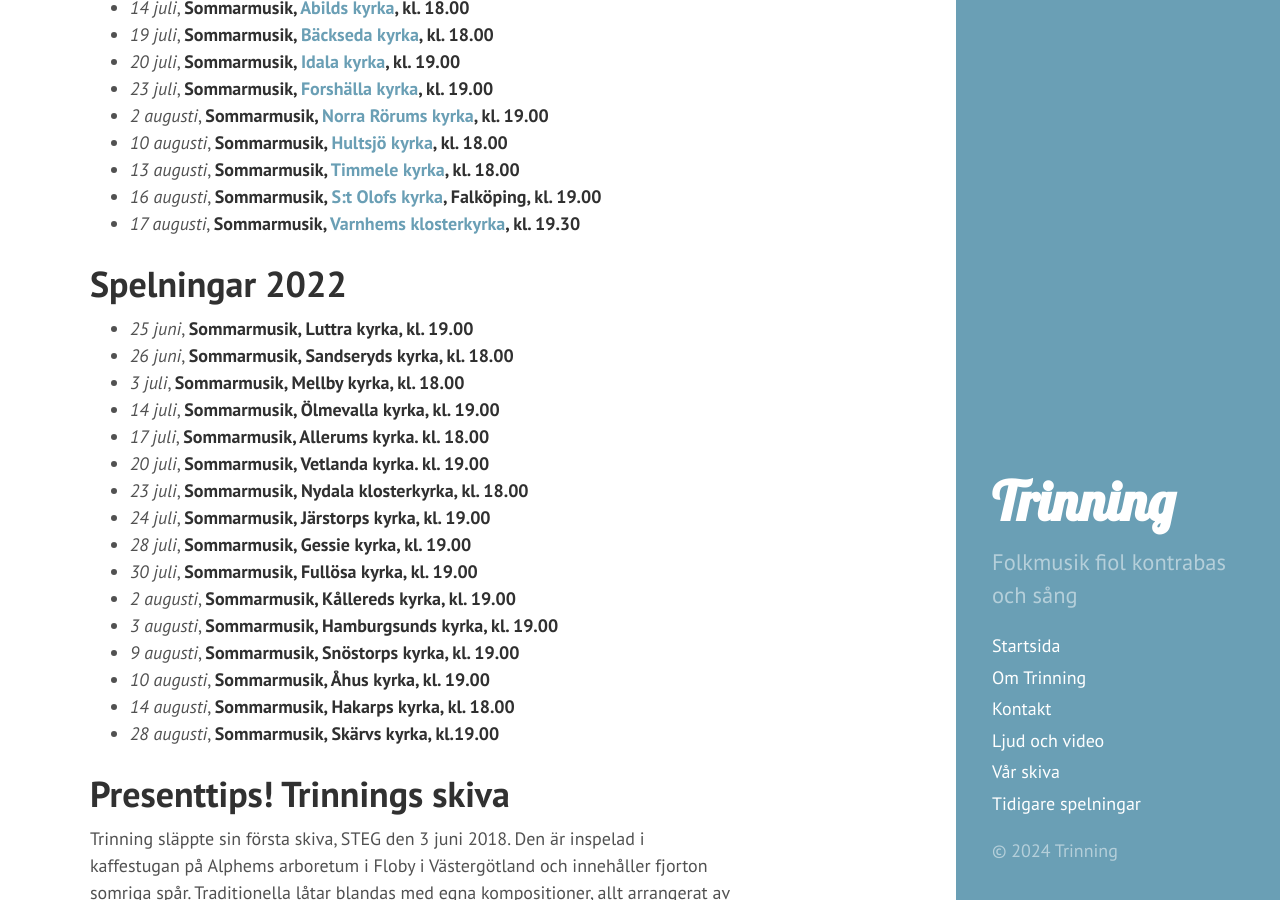
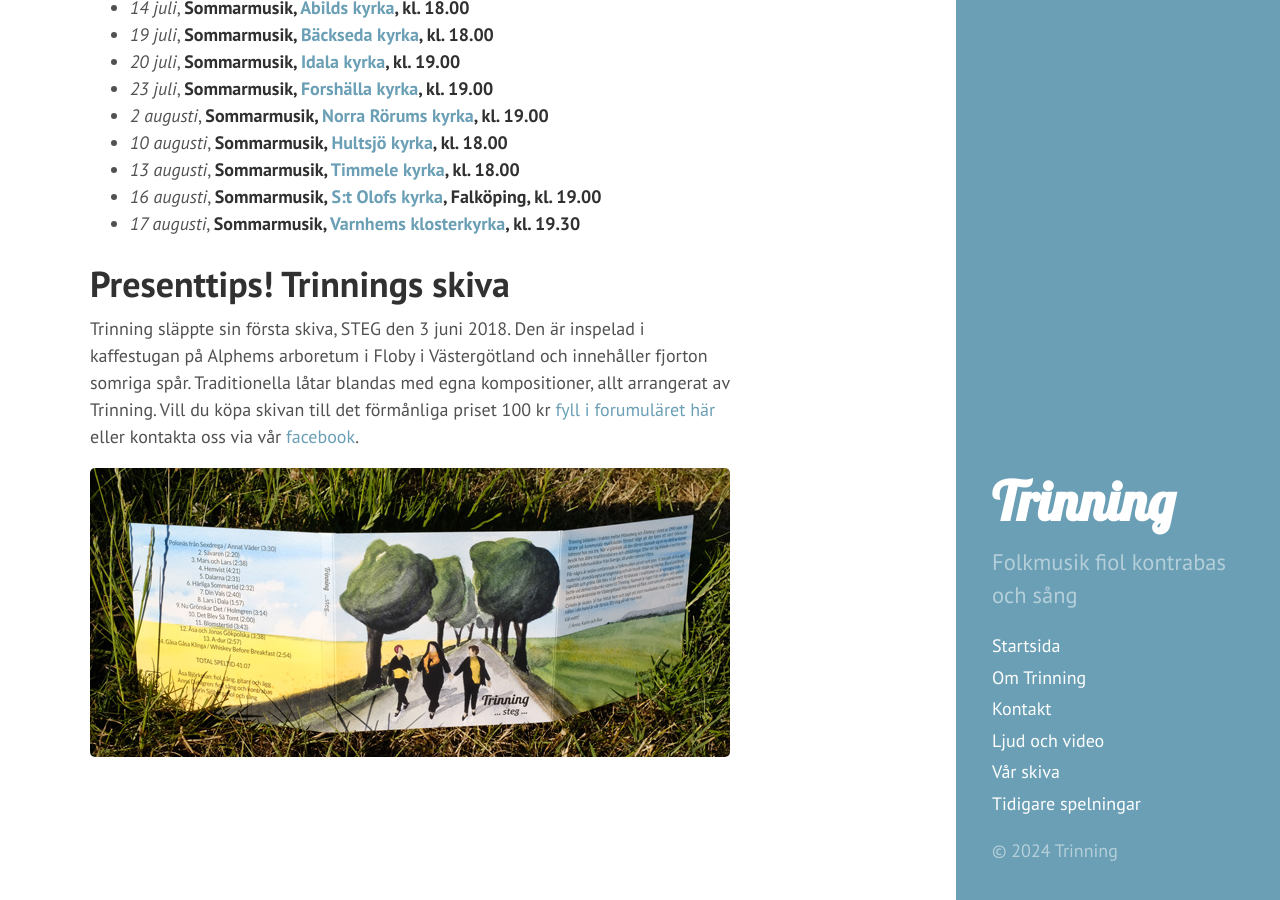
Before and after one commit to trinning/trinning.github.io, a Jekyll site: the page built from index.md, in a window 1280 px wide and 900 px high, scrolled down 1236 px. Built offline with Jekyll 4.4.1, drawn with Linux system fonts in a browser that asks for light colours.

Commit message:
flytta spelningar 2022 till tidigare spelningar

```diff
--- a/index.md
+++ b/index.md
@@ -43,25 +43,6 @@ in lite norskt, amerikanskt, låtar från de brittiska öarna och visor från de
 * *16 augusti*, **Sommarmusik, [S:t Olofs kyrka](https://goo.gl/maps/BzUymFUZpVdwQoGm9 "Karta till spelningen"), Falköping, kl. 19.00**
 * *17 augusti*, **Sommarmusik, [Varnhems klosterkyrka](https://goo.gl/maps/VobS3m6WXgHGogiU9 "Karta till spelningen"), kl. 19.30**
 
-# Spelningar 2022
-
-* *25 juni*, **Sommarmusik, Luttra kyrka, kl. 19.00**
-* *26 juni*, **Sommarmusik, Sandseryds kyrka, kl. 18.00**
-* *3 juli*, **Sommarmusik, Mellby kyrka, kl. 18.00**
-* *14 juli*, **Sommarmusik, Ölmevalla kyrka, kl. 19.00**
-* *17 juli*, **Sommarmusik, Allerums kyrka. kl. 18.00**
-* *20 juli*, **Sommarmusik, Vetlanda kyrka. kl. 19.00**
-* *23 juli*, **Sommarmusik, Nydala klosterkyrka, kl. 18.00**
-* *24 juli*, **Sommarmusik, Järstorps kyrka, kl. 19.00**
-* *28 juli*, **Sommarmusik, Gessie kyrka, kl. 19.00**
-* *30 juli*, **Sommarmusik, Fullösa kyrka, kl. 19.00**
-* *2 augusti*, **Sommarmusik, Kållereds kyrka, kl. 19.00**
-* *3 augusti*, **Sommarmusik, Hamburgsunds kyrka, kl. 19.00**
-* *9 augusti*, **Sommarmusik, Snöstorps kyrka, kl. 19.00**
-* *10 augusti*, **Sommarmusik, Åhus kyrka, kl. 19.00**
-* *14 augusti*, **Sommarmusik, Hakarps kyrka, kl. 18.00**
-* *28 augusti*, **Sommarmusik, Skärvs kyrka, kl.19.00**
-
 # Presenttips! Trinnings skiva
 Trinning släppte sin första skiva, STEG den 3 juni 2018. Den är inspelad i kaffestugan på Alphems arboretum i Floby i Västergötland och innehåller fjorton somriga spår. Traditionella låtar blandas med egna kompositioner, allt arrangerat av Trinning. Vill du köpa skivan till det förmånliga priset 100 kr [fyll i forumuläret här](/skivor) eller kontakta oss via vår [facebook](https://www.facebook.com/trinningfolk/).
 
```
